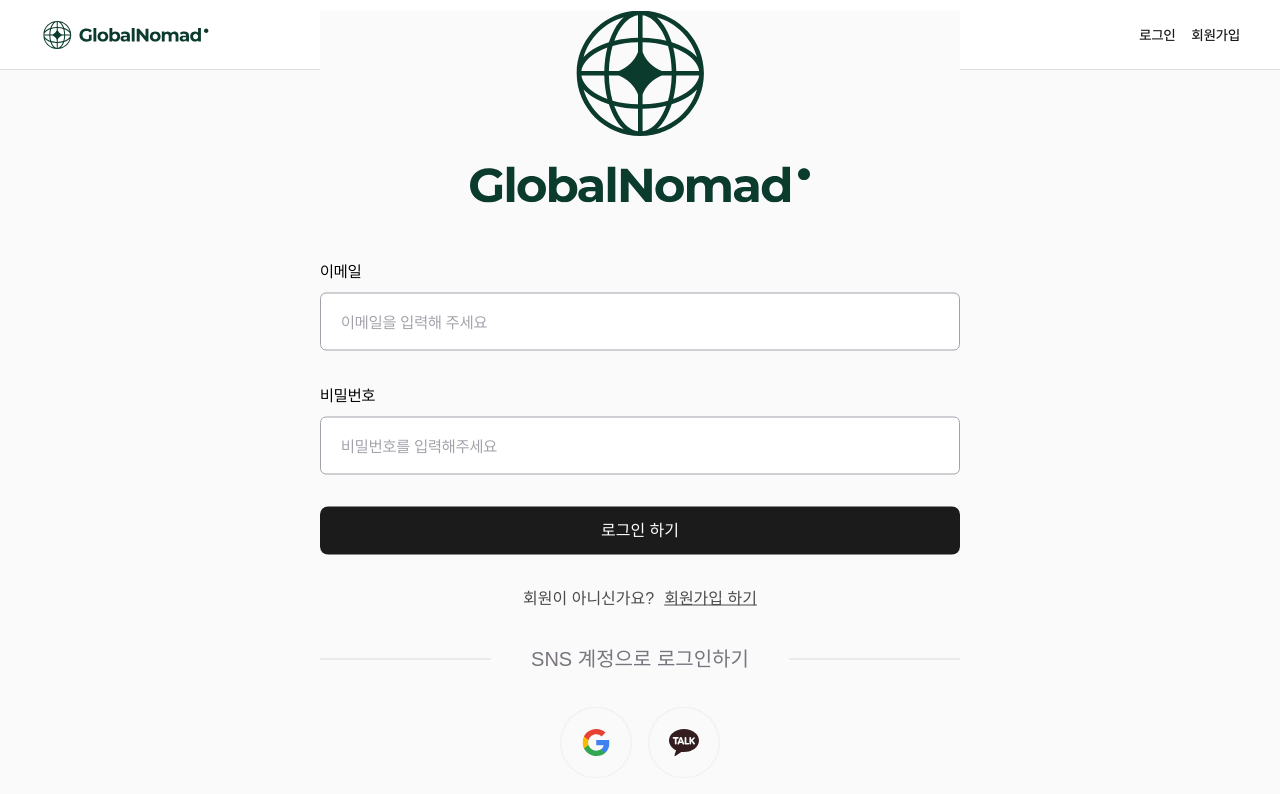
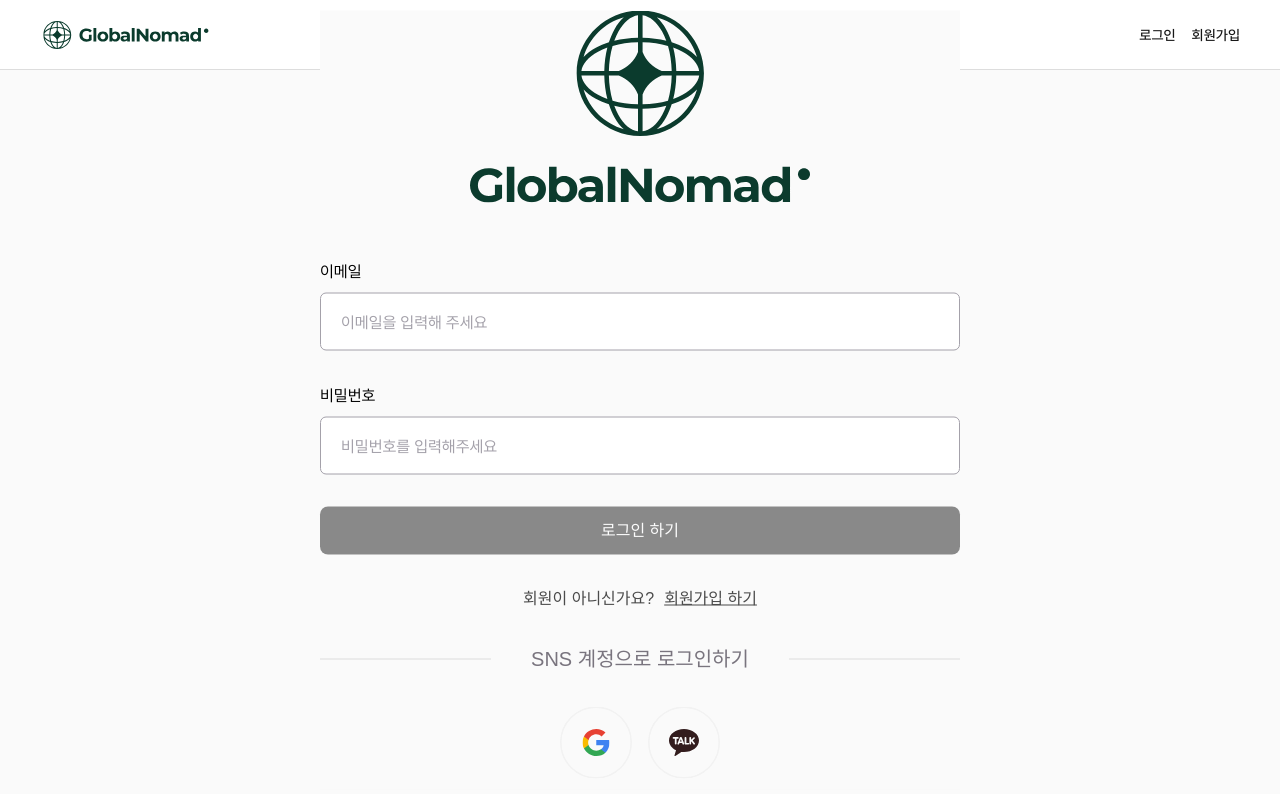
Before and after one commit to codeitFE11-part4-team2/globalnomad, a Next.js app: page /login in a window 1280 px wide. Shown: the top 794 px of the page. Built offline with nearby package versions, Linux system fonts and the light colour scheme; no server answers.

Commit message:
버튼 비활성화

```diff
--- a/src/components/login/loginform.tsx
+++ b/src/components/login/loginform.tsx
@@ -38,7 +38,7 @@ export default function SignInForm() {
   const {
     control,
     handleSubmit,
-    formState: { errors },
+    formState: { errors, isValid }, // isValid 상태 추가
     setValue,
     setError: setFormError,
     clearErrors,
@@ -47,6 +47,8 @@ export default function SignInForm() {
       email: '',
       password: '',
     },
+    mode: 'onChange', // onChange로 유효성 검사
+    reValidateMode: 'onChange', // 필드 값이 바뀔 때마다 유효성 재검사
   });
 
   useEffect(() => {
@@ -102,6 +104,10 @@ export default function SignInForm() {
   if (!isMounted) {
     return null;
   }
+
+  // 이메일과 비밀번호 오류 상태가 있을 때 버튼 비활성화
+  const isButtonDisabled =
+    loading || !isValid || !!errors.email || !!errors.password;
 
   return (
     <div className="flex flex-col gap-[32px]">
@@ -161,7 +167,7 @@ export default function SignInForm() {
           type="submit"
           variant="nomad-black"
           size="full"
-          disabled={loading}
+          disabled={isButtonDisabled} // 이메일 또는 비밀번호에 에러가 있으면 버튼 비활성화
         >
           {loading ? '로그인 중...' : '로그인 하기'}
         </Button>
```
